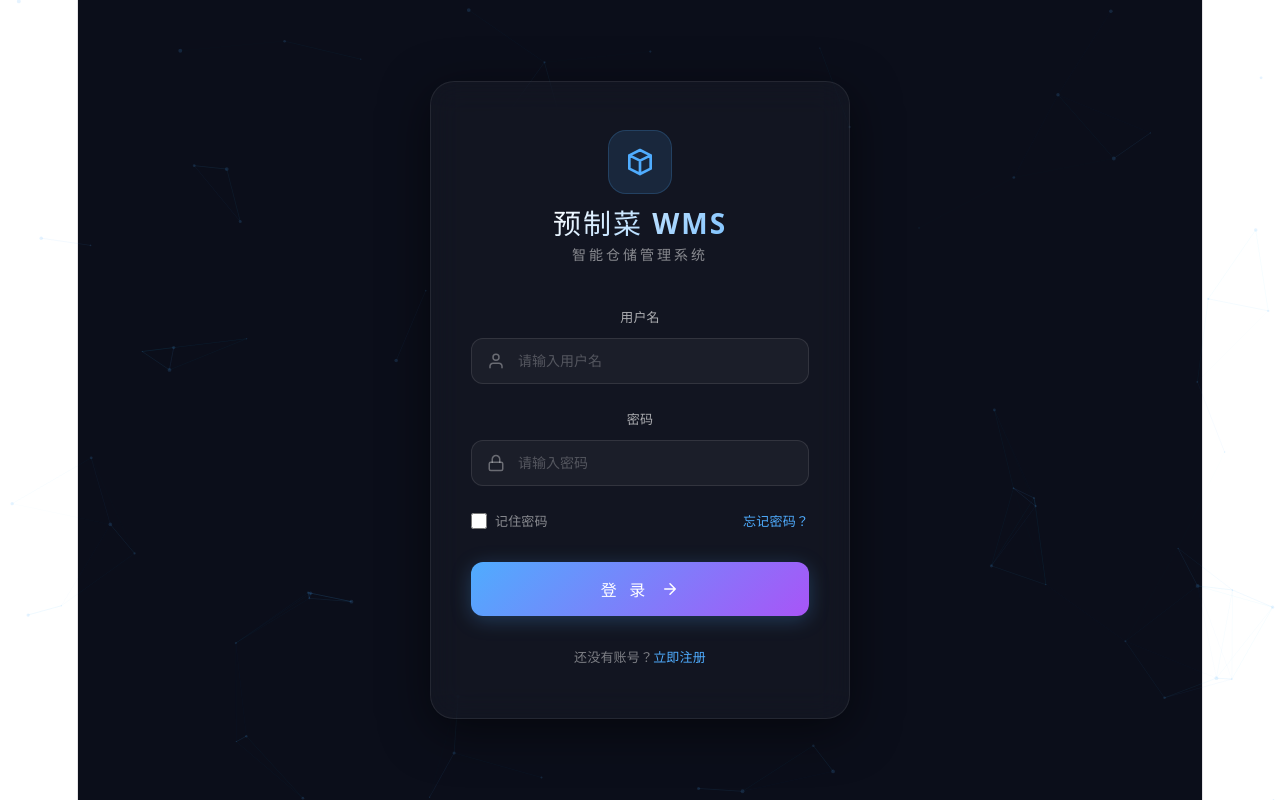
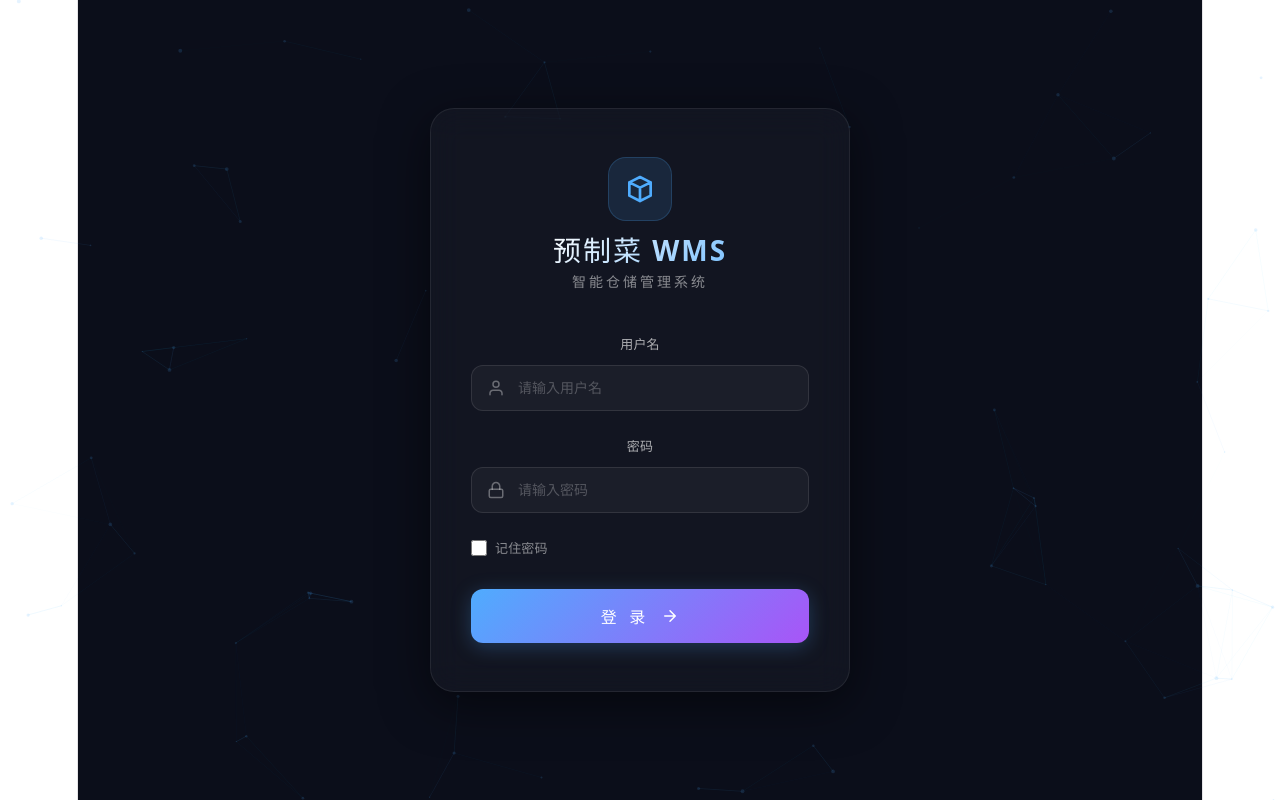
Before and after one commit to SPDKUN/PMF_WMS, a Vue app in the folder front/: page /#/login in a window 1280 px wide. Built offline with nearby package versions, Linux system fonts and the light colour scheme.

Commit message:
Update index.vue

```diff
--- a/front/src/pages/login/index.vue
+++ b/front/src/pages/login/index.vue
@@ -51,7 +51,6 @@
             <input type="checkbox" />
             <span>记住密码</span>
           </label>
-          <a href="#" class="forgot-password">忘记密码？</a>
         </div>
 
         <button type="submit" class="login-btn" :disabled="loading">
@@ -68,10 +67,6 @@
           <path d="M12 9V13M12 17H12.01M21 12C21 16.9706 16.9706 21 12 21C7.02944 21 3 16.9706 3 12C3 7.02944 7.02944 3 12 3C16.9706 3 21 7.02944 21 12Z" stroke="currentColor" stroke-width="2" stroke-linecap="round" stroke-linejoin="round"/>
         </svg>
         {{ errorMsg }}
-      </p>
-
-      <p class="regist-link">
-        还没有账号？<router-link to="/regist">立即注册</router-link>
       </p>
     </div>
   </div>
```
